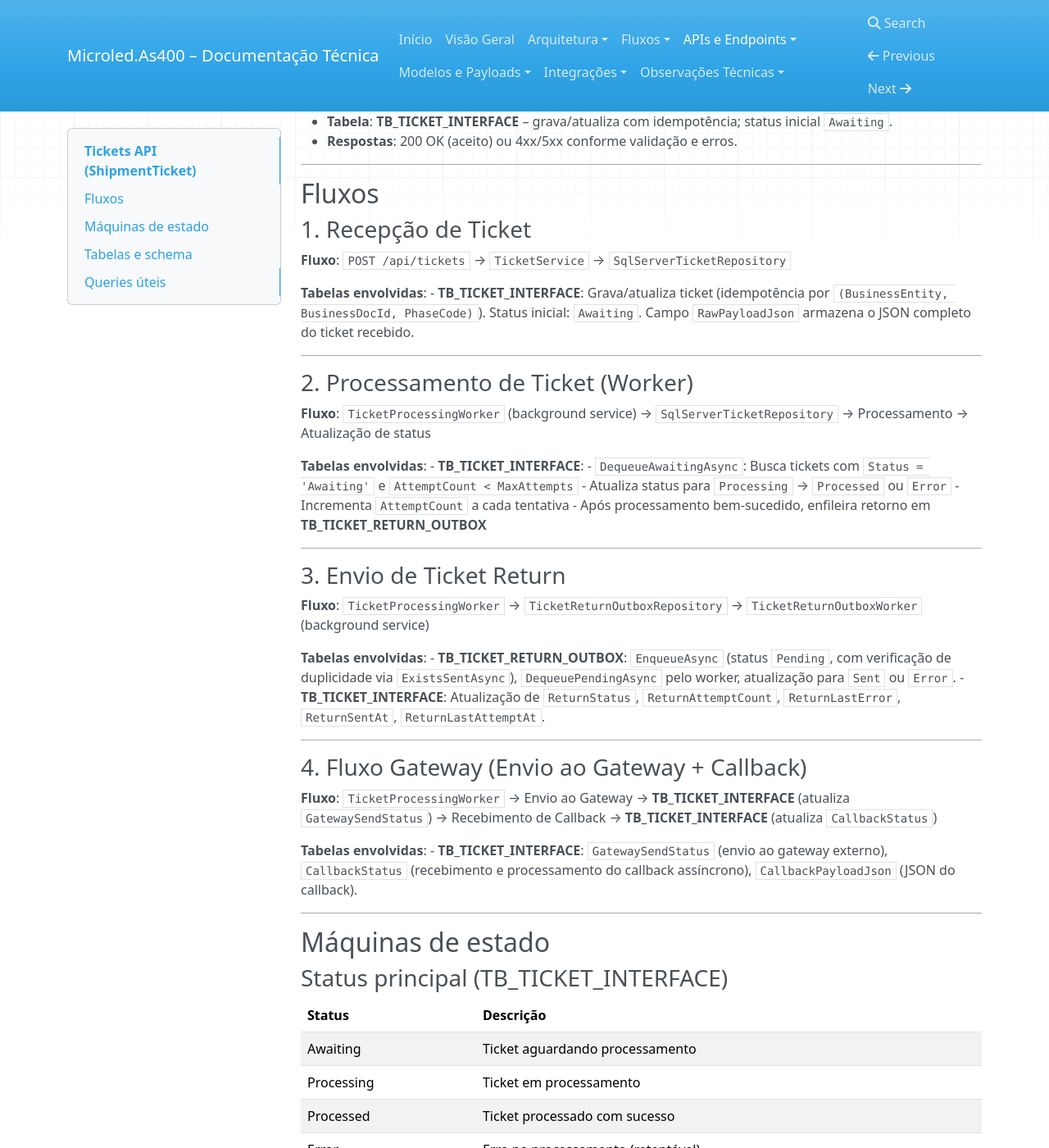
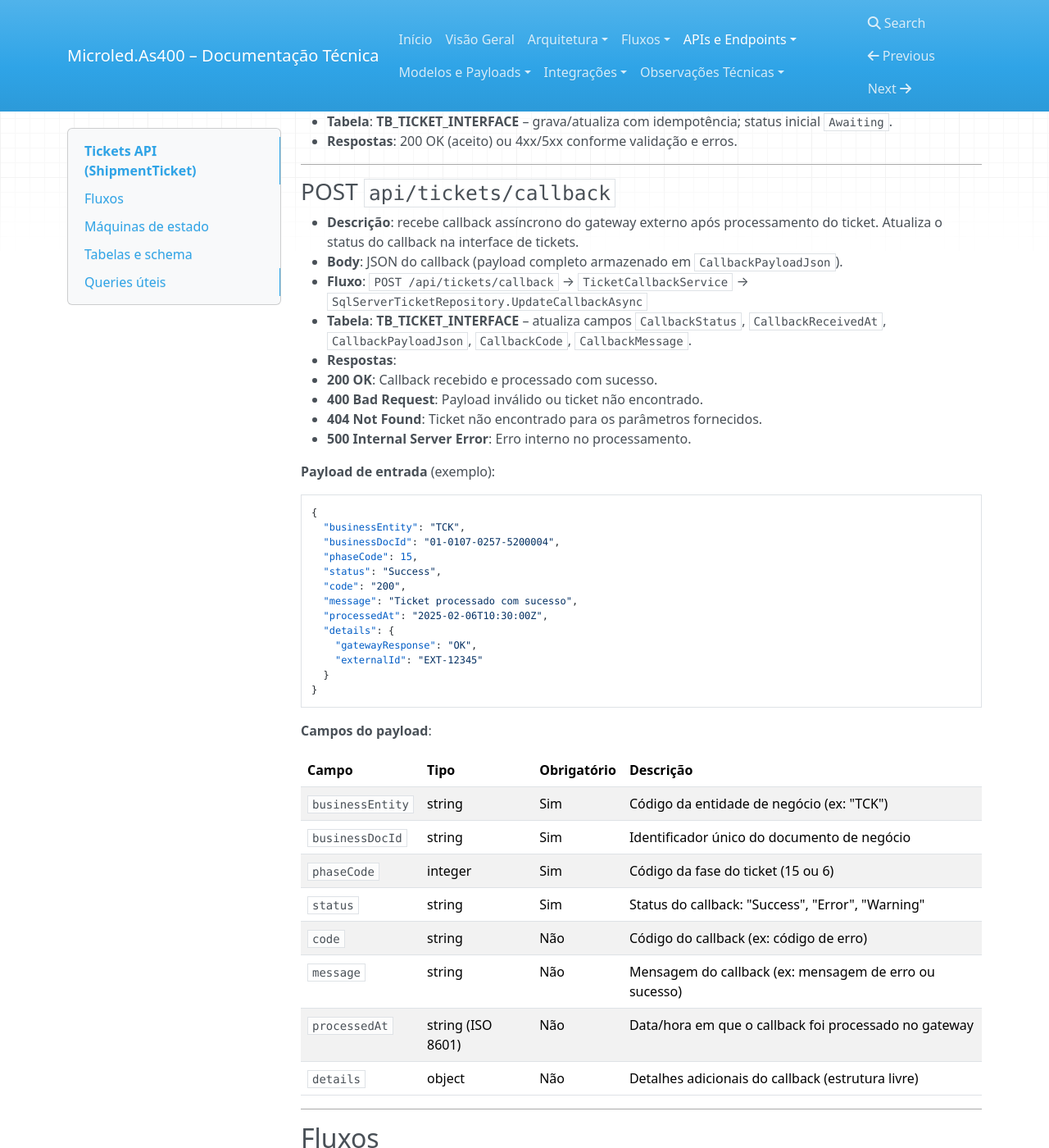
Before and after one commit to kleiton-microled/MicroledAs400Documentation, an MkDocs documentation site: the page built from docs/TICKETS_API.md, in a window 1280 px wide and 1400 px high, scrolled down 345 px. Shown: the whole window at 82% size. Built offline with MkDocs 1.6.1, drawn with Linux system fonts in a browser that asks for light colours; nearby versions of some CDN libraries.

Commit message:
apigatway

````diff
--- a/docs/TICKETS_API.md
+++ b/docs/TICKETS_API.md
@@ -13,6 +13,51 @@
 - **Fluxo**: `POST /api/tickets` → `TicketService` → `SqlServerTicketRepository.UpsertAsync`
 - **Tabela**: **TB_TICKET_INTERFACE** – grava/atualiza com idempotência; status inicial `Awaiting`.
 - **Respostas**: 200 OK (aceito) ou 4xx/5xx conforme validação e erros.
+
+---
+
+### POST `api/tickets/callback`
+
+- **Descrição**: recebe callback assíncrono do gateway externo após processamento do ticket. Atualiza o status do callback na interface de tickets.
+- **Body**: JSON do callback (payload completo armazenado em `CallbackPayloadJson`).
+- **Fluxo**: `POST /api/tickets/callback` → `TicketCallbackService` → `SqlServerTicketRepository.UpdateCallbackAsync`
+- **Tabela**: **TB_TICKET_INTERFACE** – atualiza campos `CallbackStatus`, `CallbackReceivedAt`, `CallbackPayloadJson`, `CallbackCode`, `CallbackMessage`.
+- **Respostas**:
+  - **200 OK**: Callback recebido e processado com sucesso.
+  - **400 Bad Request**: Payload inválido ou ticket não encontrado.
+  - **404 Not Found**: Ticket não encontrado para os parâmetros fornecidos.
+  - **500 Internal Server Error**: Erro interno no processamento.
+
+**Payload de entrada** (exemplo):
+
+```json
+{
+  "businessEntity": "TCK",
+  "businessDocId": "01-0107-0257-5200004",
+  "phaseCode": 15,
+  "status": "Success",
+  "code": "200",
+  "message": "Ticket processado com sucesso",
+  "processedAt": "2025-02-06T10:30:00Z",
+  "details": {
+    "gatewayResponse": "OK",
+    "externalId": "EXT-12345"
+  }
+}
+```
+
+**Campos do payload**:
+
+| Campo | Tipo | Obrigatório | Descrição |
+|-------|------|-------------|-----------|
+| `businessEntity` | string | Sim | Código da entidade de negócio (ex: "TCK") |
+| `businessDocId` | string | Sim | Identificador único do documento de negócio |
+| `phaseCode` | integer | Sim | Código da fase do ticket (15 ou 6) |
+| `status` | string | Sim | Status do callback: "Success", "Error", "Warning" |
+| `code` | string | Não | Código do callback (ex: código de erro) |
+| `message` | string | Não | Mensagem do callback (ex: mensagem de erro ou sucesso) |
+| `processedAt` | string (ISO 8601) | Não | Data/hora em que o callback foi processado no gateway |
+| `details` | object | Não | Detalhes adicionais do callback (estrutura livre) |
 
 ---
 
````
Also changed, not shown: docs/INFRA-HANDOFF.md (added, +102 -0 lines), 5 other files.
